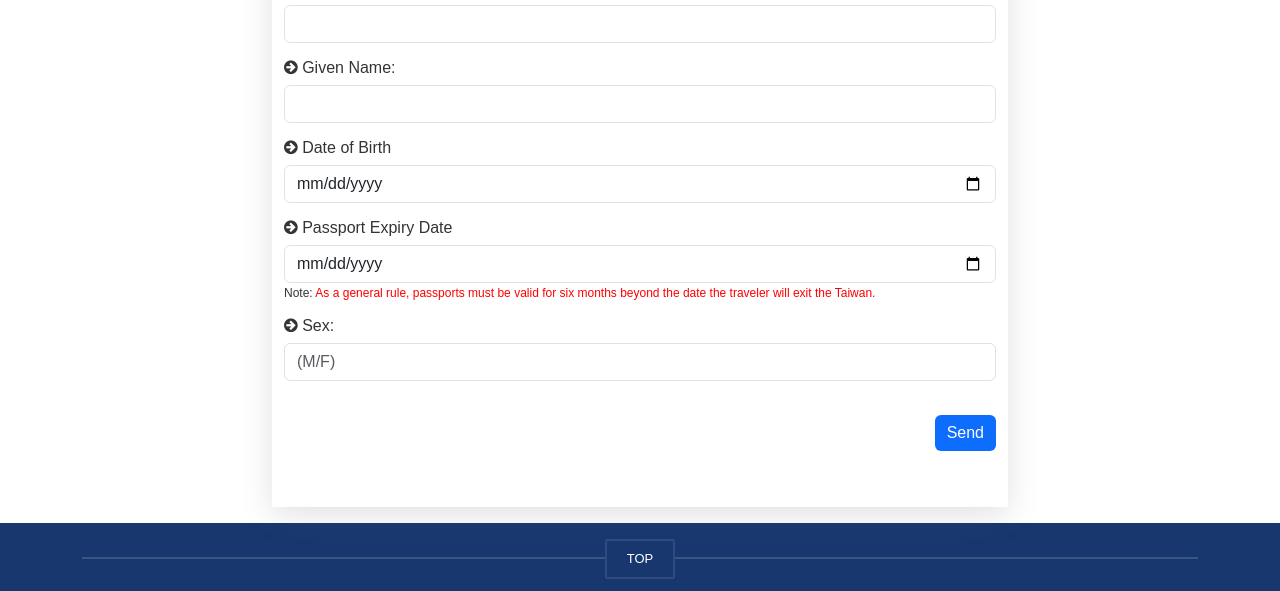
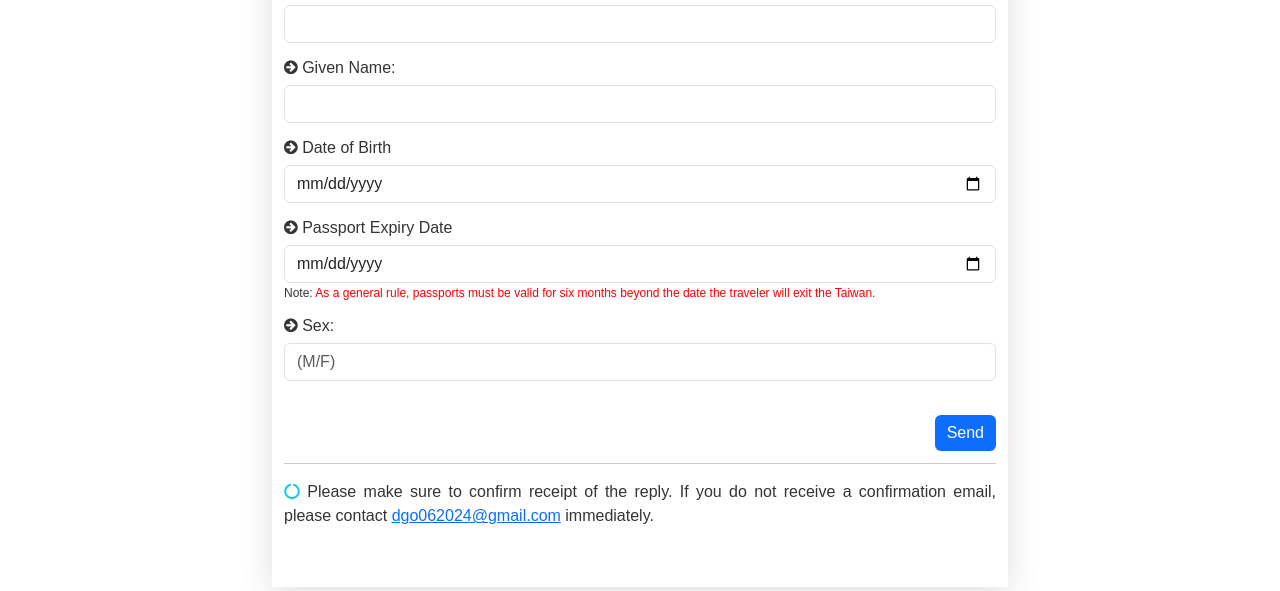
Before and after one commit to dgo2024/dgo2024, a plain HTML site: page visitor_visa/index.html in a window 1280 px wide. Shown: the part 1891-2482 px from the top of the page. Drawn offline with nearby package versions, Linux system fonts and the light colour scheme.

Commit message:
Add note on visitor visa form

```diff
--- a/visitor_visa/index.html
+++ b/visitor_visa/index.html
@@ -284,6 +284,11 @@
             <input id="dgo-travel-grant-submit" style="border: none; box-shadow: none; font-size: 16px; float: right" type="submit" class="btn btn-primary" value="Send" />
           </form>
         </p>
+        <hr>
+        <p>
+          <i class="fa fa-circle-o-notch text-info"></i> Please make sure to confirm receipt of the reply. If you do not receive a confirmation email, please contact <a href="mailto:dgo062024@gmail.com">dgo062024@gmail.com</a> immediately.
+        </p>
+
           <br />
           <br />
         </div>
```
Also changed, not shown: 1 other file.
